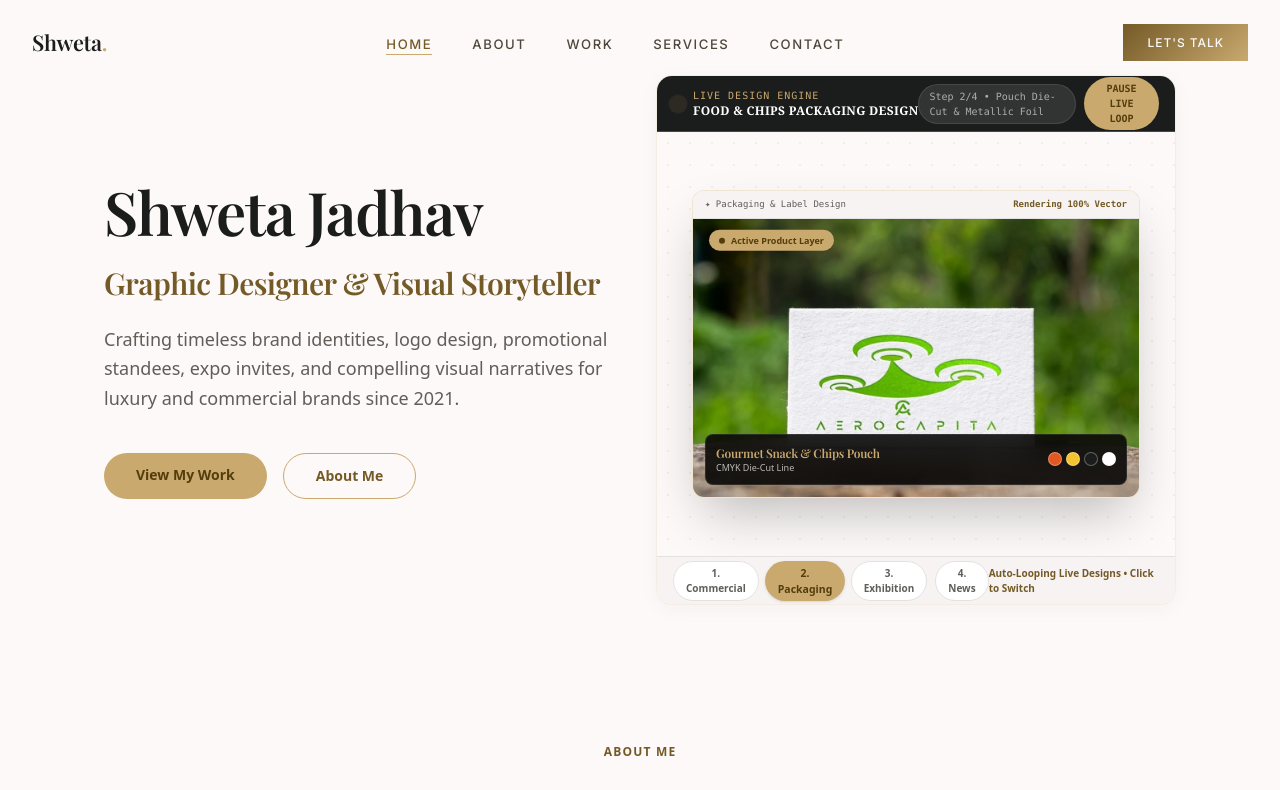
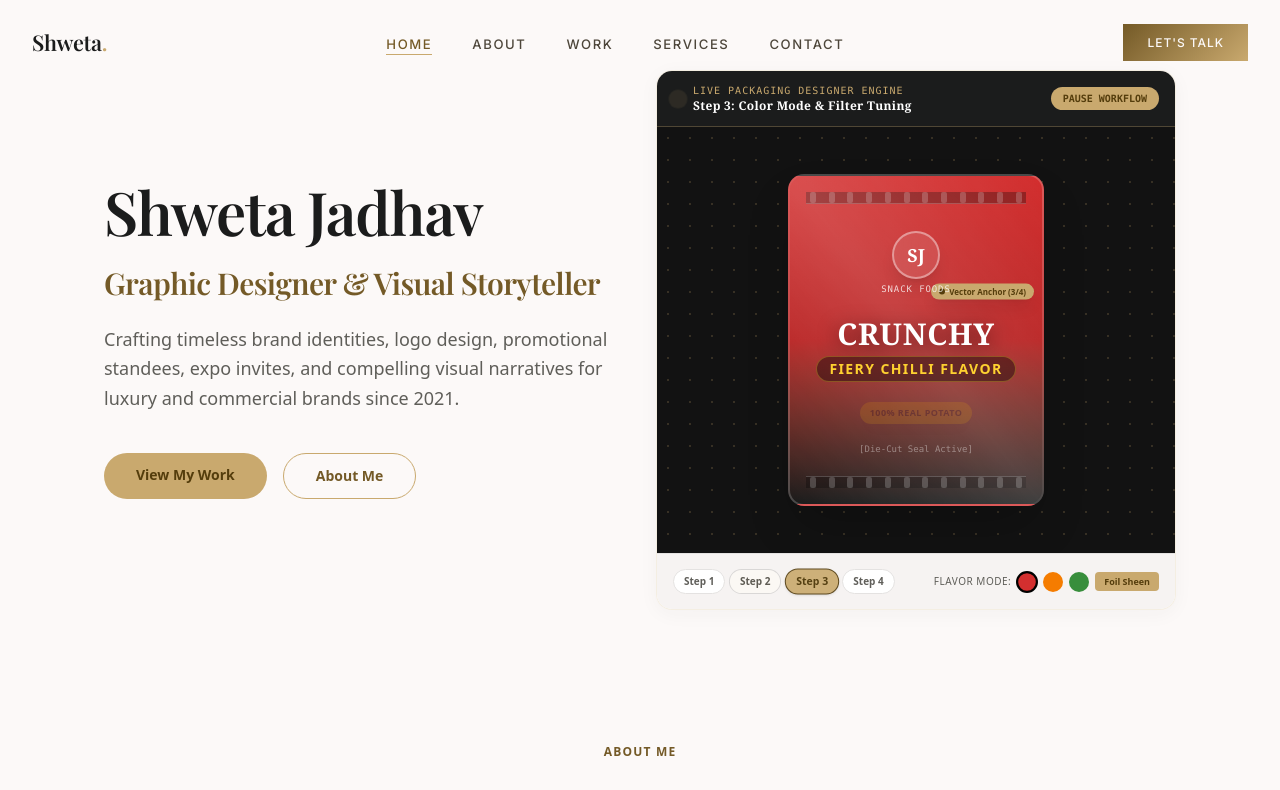
Before and after one commit to imuzax/shweta-portfolio, a Next.js app: page / in a window 1280 px wide. Shown: the top 790 px of the page. Built offline with nearby package versions, Linux system fonts and the light colour scheme; a web font is replaced by a local one.

Commit message:
feat: Build Live Chips Packet Packaging Creation Studio animation with real-time text adding, flavor color filter modes, metallic foil sheen, and vector anchor handles

```diff
--- a/src/app/page.tsx
+++ b/src/app/page.tsx
@@ -32,8 +32,8 @@ export default function Home() {
             </div>
           </div>
 
-          {/* ─── LIVE DYNAMIC PRODUCT DESIGN SHOWCASE (Poster -> Chips Packaging -> Standee -> Newspaper) ─── */}
-          <LiveProductDesignShowcase />
+          {/* ─── LIVE CHIPS PACKET GRAPHIC DESIGN CREATION STUDIO ─── */}
+          <LiveChipsPackagingStudio />
         </div>
       </section>
 
@@ -319,184 +319,249 @@ export default function Home() {
   );
 }
 
-// ─── LIVE DYNAMIC PRODUCT DESIGN SHOWCASE (Poster -> Chips Packaging -> Standee -> Newspaper) ───
-function LiveProductDesignShowcase() {
-  const [currentIndex, setCurrentIndex] = useState(0);
-  const [isPlaying, setIsPlaying] = useState(true);
+// ─── LIVE CHIPS PACKET GRAPHIC DESIGN CREATION STUDIO ───
+function LiveChipsPackagingStudio() {
+  const [currentStep, setCurrentStep] = useState(0); // 0: Base Pouch, 1: Typography, 2: Color Filters, 3: Badges
+  const [flavorMode, setFlavorMode] = useState<"spicy" | "masala" | "sour">("spicy");
+  const [isFoilSheen, setIsFoilSheen] = useState(true);
+  const [isAutoPlay, setIsAutoPlay] = useState(true);
 
-  const designProducts = [
-    {
-      id: 1,
-      tag: "POSTER & BANNER DESIGN",
-      title: "Luxury Event Poster Artwork",
-      type: "Commercial Event Poster",
-      image: "/images/portfolio/banners/B2.jpg",
-      stepText: "Step 1/4 • Vector Layer Construction",
-      swatches: ["#c9a96e", "#1b1c1c", "#745a27", "#fcf9f8"],
-      details: ["300 DPI Press Ready", "Golden Ratio Guides", "Typography Alignment"]
+  // Flavor Color Specs
+  const flavors = {
+    spicy: {
+      name: "Fiery Chilli Flavor",
+      bgGradient: "from-[#d32f2f] via-[#b71c1c] to-[#1b1c1c]",
+      pouchColor: "#b71c1c",
+      accentColor: "#ffeb3b",
+      textColor: "#ffffff",
+      badgeText: "🔥 EXTRA SPICY"
     },
-    {
-      id: 2,
-      tag: "FOOD & CHIPS PACKAGING DESIGN",
-      title: "Gourmet Snack & Chips Pouch",
-      type: "Packaging & Label Design",
-      image: "/images/portfolio/Logos/L1.jpg",
-      stepText: "Step 2/4 • Pouch Die-Cut & Metallic Foil",
-      swatches: ["#e25822", "#f4c430", "#1b1c1c", "#ffffff"],
-      details: ["CMYK Die-Cut Line", "Metallic Foil Accent", "FDA Nutrition Grid"]
+    masala: {
+      name: "Royal Masala Crunch",
+      bgGradient: "from-[#e65100] via-[#f57c00] to-[#3e2723]",
+      pouchColor: "#f57c00",
+      accentColor: "#fff176",
+      textColor: "#ffffff",
+      badgeText: "🌶️ MASALA MAGIC"
     },
-    {
-      id: 3,
-      tag: "EXHIBITION STANDEE GRAPHICS",
-      title: "Rollup Venue Banner Standee",
-      type: "Exhibition Rollup Standee",
-      image: "/images/portfolio/standee-designs/standee1.jpg",
-      stepText: "Step 3/4 • Large Format Vector Print",
-      swatches: ["#1e3d59", "#ff6e40", "#ffc13b", "#f5f5f5"],
-      details: ["6ft x 3ft Rollup Canvas", "High-Contrast Sponsors", "Venue Lighting Specs"]
-    },
-    {
-      id: 4,
-      tag: "NEWS PAPER PRESS ADVERTISEMENT",
-      title: "Daily Press Publication Ad",
-      type: "News Paper Print Ad",
-      image: "/images/portfolio/news-paper/N1.png",
-      stepText: "Step 4/4 • Editorial Press Formatting",
-      swatches: ["#2c3e50", "#bdc3c7", "#e74c3c", "#ffffff"],
-      details: ["Newsprint Column Grid", "Mono & Halftone Ink", "Editorial Headline"]
+    sour: {
+      name: "Sour Cream & Herb",
+      bgGradient: "from-[#2e7d32] via-[#388e3c] to-[#1b1c1c]",
+      pouchColor: "#388e3c",
+      accentColor: "#e8f5e9",
+      textColor: "#ffffff",
+      badgeText: "🌿 SOUR CREAM & HERB"
     }
+  };
+
+  const currentFlavor = flavors[flavorMode];
+
+  // Auto-play creation steps: 0 -> 1 -> 2 -> 3
+  useEffect(() => {
+    if (!isAutoPlay) return;
+    const timer = setInterval(() => {
+      setCurrentStep((prev) => (prev + 1) % 4);
+    }, 3200);
+    return () => clearInterval(timer);
+  }, [isAutoPlay]);
+
+  const stepTitles = [
+    "Step 1: Pouch Die-Cut & Base Foil",
+    "Step 2: Adding Typography & Branding",
+    "Step 3: Color Mode & Filter Tuning",
+    "Step 4: Vector Graphics & Quality Badges"
   ];
 
-  // Auto-loop product design animation every 4 seconds
-  useEffect(() => {
-    if (!isPlaying) return;
-    const timer = setInterval(() => {
-      setCurrentIndex((prev) => (prev + 1) % designProducts.length);
-    }, 4000);
-    return () => clearInterval(timer);
-  }, [isPlaying, designProducts.length]);
-
-  const currentProduct = designProducts[currentIndex];
-
   return (
-    <div className="relative h-[440px] sm:h-[490px] md:h-[530px] w-full mt-8 lg:mt-0">
+    <div className="relative h-[460px] sm:h-[510px] md:h-[540px] w-full mt-8 lg:mt-0">
       <div className="glass-panel soft-shadow absolute inset-0 rounded-2xl overflow-hidden border border-[#c9a96e]/30 bg-white flex flex-col shadow-2xl">
 
-        {/* Top Studio Live Progress Bar */}
+        {/* Header Toolbar */}
         <div className="h-14 bg-[#1b1c1c] text-white px-4 flex items-center justify-between border-b border-[#c9a96e]/30">
           <div className="flex items-center gap-2.5">
             <span className="w-2.5 h-2.5 rounded-full bg-[#c9a96e] animate-ping" />
             <div>
               <span className="text-[10px] font-mono uppercase tracking-widest text-[#c9a96e] block">
-                LIVE DESIGN ENGINE
+                LIVE PACKAGING DESIGNER ENGINE
               </span>
-              <span className="text-xs font-serif font-bold tracking-wide text-white truncate max-w-[180px] sm:max-w-none block">
-                {currentProduct.tag}
+              <span className="text-xs font-serif font-bold tracking-wide text-white truncate block">
+                {stepTitles[currentStep]}
               </span>
             </div>
           </div>
 
           <div className="flex items-center gap-2">
-            <span className="text-[10px] font-mono text-white/60 bg-white/10 px-2.5 py-1 rounded-full border border-white/10 hidden sm:inline-block">
-              {currentProduct.stepText}
-            </span>
             <button
-              onClick={() => setIsPlaying(!isPlaying)}
+              onClick={() => setIsAutoPlay(!isAutoPlay)}
               className="text-[10px] font-mono bg-[#c9a96e] text-[#543d0c] font-bold px-3 py-1 rounded-full hover:bg-white transition-colors"
             >
-              {isPlaying ? "PAUSE LIVE LOOP" : "PLAY LIVE LOOP"}
+              {isAutoPlay ? "PAUSE WORKFLOW" : "PLAY WORKFLOW"}
             </button>
           </div>
         </div>
 
-        {/* Dynamic Animated Canvas Window */}
-        <div className="flex-1 relative bg-[#fcf9f8] overflow-hidden flex items-center justify-center p-4 md:p-6">
+        {/* Live Chips Packet Design Canvas Workspace */}
+        <div className="flex-1 relative bg-[#121212] overflow-hidden flex items-center justify-center p-4 md:p-6">
 
-          {/* Subtle Vector Radial Grid */}
+          {/* Background Vector Grid */}
           <div
-            className="absolute inset-0 opacity-15 pointer-events-none"
+            className="absolute inset-0 opacity-20 pointer-events-none"
             style={{
               backgroundImage: "radial-gradient(#c9a96e 1.5px, transparent 1.5px)",
               backgroundSize: "22px 22px"
             }}
           />
 
-          {/* Animated Product Transition Container */}
-          <AnimatePresence mode="wait">
+          {/* Center 3D Pouch Packaging Mockup Canvas */}
+          <div className="relative z-10 w-full h-full flex items-center justify-center">
+
+            {/* Real-time Chips Pouch Outer Container */}
             <motion.div
-              key={currentProduct.id}
-              initial={{ opacity: 0, scale: 0.92, y: 15 }}
-              animate={{ opacity: 1, scale: 1, y: 0 }}
-              exit={{ opacity: 0, scale: 0.92, y: -15 }}
-              transition={{ duration: 0.5, ease: "easeOut" }}
-              className="relative w-full h-full flex items-center justify-center"
+              layout
+              className={`relative w-48 sm:w-56 md:w-64 h-[88%] rounded-2xl p-4 shadow-2xl border-2 border-white/20 bg-gradient-to-b ${currentFlavor.bgGradient} flex flex-col justify-between items-center overflow-hidden transition-all duration-700`}
             >
 
-              {/* Product Artwork Preview Frame */}
-              <div className="relative max-w-sm md:max-w-md w-full h-[82%] bg-white rounded-xl overflow-hidden shadow-2xl border border-[#c9a96e]/30 flex flex-col group">
+              {/* Metallic Foil Sheen Overlay */}
+              {isFoilSheen && (
+                <div className="absolute inset-0 bg-gradient-to-tr from-transparent via-white/20 to-transparent pointer-events-none animate-pulse" />
+              )}
 
-                {/* Artwork Top Spec Bar */}
-                <div className="h-7 bg-[#f6f3f2] px-3 border-b border-[#e4e2e1] flex items-center justify-between text-[9px] text-[#5f5e59] font-mono">
-                  <span>✦ {currentProduct.type}</span>
-                  <span className="text-[#745a27] font-bold">Rendering 100% Vector</span>
+              {/* Die-cut Seal Ridges Top */}
+              <div className="w-full h-3 bg-black/30 border-b border-white/20 flex justify-between items-center px-1">
+                {[...Array(12)].map((_, i) => (
+                  <div key={i} className="w-1.5 h-full bg-white/20 rounded-xs" />
+                ))}
+              </div>
+
+              {/* STEP 1+: BRAND LOGO CREST */}
+              <motion.div initial={{ scale: 0.8, opacity: 0 }} animate={{ opacity: 1, scale: 1 }} className="text-center mt-2 z-10">
+                <div className="w-10 h-10 md:w-12 md:h-12 rounded-full border-2 border-white/40 bg-white/10 backdrop-blur-md flex items-center justify-center mx-auto shadow-lg">
+                  <span className="font-serif font-bold text-base md:text-lg text-white">SJ</span>
                 </div>
+                <span className="text-[9px] font-mono tracking-widest uppercase text-white/80 block mt-1">
+                  SNACK FOODS
+                </span>
+              </motion.div>
 
-                {/* Main Product Image Mockup View */}
-                <div className="flex-1 relative overflow-hidden bg-[#121212]">
-                  <img
-                    src={currentProduct.image}
-                    alt={currentProduct.title}
-                    className="w-full h-full object-cover transition-transform duration-700 group-hover:scale-105"
-                  />
+              {/* STEP 2+: TYPOGRAPHY & BRANDING TEXT */}
+              {currentStep >= 1 ? (
+                <motion.div
+                  initial={{ y: 20, opacity: 0 }}
+                  animate={{ y: 0, opacity: 1 }}
+                  transition={{ duration: 0.4 }}
+                  className="text-center space-y-1 z-10"
+                >
+                  <span className="text-2xl md:text-3xl font-serif font-extrabold block text-white drop-shadow-[0_4px_10px_rgba(0,0,0,0.6)] tracking-wide">
+                    CRUNCHY
+                  </span>
+                  <span className="text-xs md:text-sm font-bold uppercase tracking-widest block px-3 py-0.5 rounded-full bg-black/40 text-amber-300 border border-amber-300/30">
+                    {currentFlavor.name}
+                  </span>
+                </motion.div>
+              ) : (
+                <div className="text-[10px] text-white/40 font-mono italic border border-dashed border-white/30 px-3 py-1 rounded">
+                  [Typography Wireframe]
+                </div>
+              )}
 
-                  {/* Vector Pen Tool Handle Overlay Simulation */}
-                  <div className="absolute top-4 left-4 bg-[#c9a96e] text-[#543d0c] px-2.5 py-1 rounded-full text-[9px] font-bold shadow-lg flex items-center gap-1.5 animate-bounce">
-                    <span className="w-1.5 h-1.5 rounded-full bg-[#543d0c]" />
-                    <span>Active Product Layer</span>
+              {/* STEP 3+: COLOR FILTER & METALLIC SHINE HIGHLIGHT */}
+              {currentStep >= 2 && (
+                <motion.div
+                  initial={{ opacity: 0 }}
+                  animate={{ opacity: 1 }}
+                  className="w-full flex items-center justify-center gap-2 z-10"
+                >
+                  <div className="px-2.5 py-1 rounded-full bg-amber-400 text-black text-[9px] font-extrabold shadow-lg uppercase tracking-wider flex items-center gap-1">
+                    <span>100% REAL POTATO</span>
                   </div>
+                </motion.div>
+              )}
 
-                  {/* Product Details Tag Overlay */}
-                  <div className="absolute bottom-3 left-3 right-3 bg-black/85 backdrop-blur-md text-white p-2.5 rounded-lg border border-white/10 flex items-center justify-between">
-                    <div>
-                      <h4 className="text-xs font-serif font-bold text-[#c9a96e]">{currentProduct.title}</h4>
-                      <p className="text-[9px] text-white/70">{currentProduct.details[0]}</p>
-                    </div>
-                    <div className="flex gap-1">
-                      {currentProduct.swatches.map((color, i) => (
-                        <div key={i} className="w-3.5 h-3.5 rounded-full border border-white/30" style={{ backgroundColor: color }} />
-                      ))}
-                    </div>
-                  </div>
+              {/* STEP 4+: QUALITY BADGES & NET WEIGHT */}
+              {currentStep >= 3 ? (
+                <motion.div
+                  initial={{ scale: 0, opacity: 0 }}
+                  animate={{ scale: 1, opacity: 1 }}
+                  className="w-full flex justify-between items-center text-[9px] text-white/90 font-mono border-t border-white/20 pt-2 z-10"
+                >
+                  <span className="bg-black/50 px-2 py-0.5 rounded">{currentFlavor.badgeText}</span>
+                  <span className="font-bold">NET WT. 100g</span>
+                </motion.div>
+              ) : (
+                <div className="text-[9px] text-white/40 font-mono">
+                  [Die-Cut Seal Active]
                 </div>
+              )}
 
+              {/* Vector Pen Tool Handle Overlay */}
+              <div className="absolute top-1/3 right-2 bg-[#c9a96e] text-[#543d0c] px-2 py-0.5 rounded-full text-[8px] font-bold shadow-lg flex items-center gap-1 animate-bounce">
+                <span className="w-1.5 h-1.5 rounded-full bg-[#543d0c]" />
+                <span>Vector Anchor ({currentStep + 1}/4)</span>
+              </div>
+
+              {/* Die-cut Seal Ridges Bottom */}
+              <div className="w-full h-3 bg-black/30 border-t border-white/20 flex justify-between items-center px-1">
+                {[...Array(12)].map((_, i) => (
+                  <div key={i} className="w-1.5 h-full bg-white/20 rounded-xs" />
+                ))}
               </div>
 
             </motion.div>
-          </AnimatePresence>
+
+          </div>
 
         </div>
 
-        {/* Bottom Interactive Product Switcher Bar (Clickable Dots) */}
-        <div className="h-12 bg-[#f6f3f2] border-t border-[#e4e2e1] px-4 flex items-center justify-between">
-          <div className="flex items-center gap-2">
-            {designProducts.map((prod, idx) => (
+        {/* Bottom Interactive Controls (Working Buttons!) */}
+        <div className="h-14 bg-[#f6f3f2] border-t border-[#e4e2e1] px-3 md:px-4 flex flex-wrap items-center justify-between gap-2">
+
+          {/* Step Selector Buttons */}
+          <div className="flex items-center gap-1">
+            {[0, 1, 2, 3].map((step) => (
               <button
-                key={prod.id}
-                onClick={() => setCurrentIndex(idx)}
-                className={`px-3 py-1 rounded-full text-[10px] font-semibold transition-all ${
-                  currentIndex === idx
+                key={step}
+                onClick={() => setCurrentStep(step)}
+                className={`px-2.5 py-1 rounded-full text-[10px] font-semibold transition-all ${
+                  currentStep === step
                     ? "bg-[#c9a96e] text-[#543d0c] shadow scale-105"
                     : "bg-white text-[#5f5e59] hover:bg-[#c9a96e]/20 border border-[#e4e2e1]"
                 }`}
               >
-                {prod.id}. {prod.type.split(" ")[0]}
+                Step {step + 1}
               </button>
             ))}
           </div>
 
-          <span className="text-[10px] text-[#745a27] font-semibold hidden md:inline-block">
-            Auto-Looping Live Designs • Click to Switch
-          </span>
+          {/* Flavor Color Mode Switcher */}
+          <div className="flex items-center gap-1.5">
+            <span className="text-[10px] font-medium text-[#5f5e59] uppercase tracking-wider hidden sm:inline-block">
+              Flavor Mode:
+            </span>
+            <button
+              onClick={() => setFlavorMode("spicy")}
+              className={`w-5 h-5 rounded-full bg-[#d32f2f] border-2 ${flavorMode === "spicy" ? "border-black scale-110" : "border-transparent"}`}
+              title="Fiery Chilli"
+            />
+            <button
+              onClick={() => setFlavorMode("masala")}
+              className={`w-5 h-5 rounded-full bg-[#f57c00] border-2 ${flavorMode === "masala" ? "border-black scale-110" : "border-transparent"}`}
+              title="Royal Masala"
+            />
+            <button
+              onClick={() => setFlavorMode("sour")}
+              className={`w-5 h-5 rounded-full bg-[#388e3c] border-2 ${flavorMode === "sour" ? "border-black scale-110" : "border-transparent"}`}
+              title="Sour Cream & Herb"
+            />
+            <button
+              onClick={() => setIsFoilSheen(!isFoilSheen)}
+              className={`text-[9px] font-semibold px-2 py-0.5 rounded border transition-colors ${
+                isFoilSheen ? "bg-[#c9a96e] text-[#543d0c] border-transparent" : "bg-white text-[#5f5e59]"
+              }`}
+            >
+              Foil Sheen
+            </button>
+          </div>
+
         </div>
 
       </div>
```
